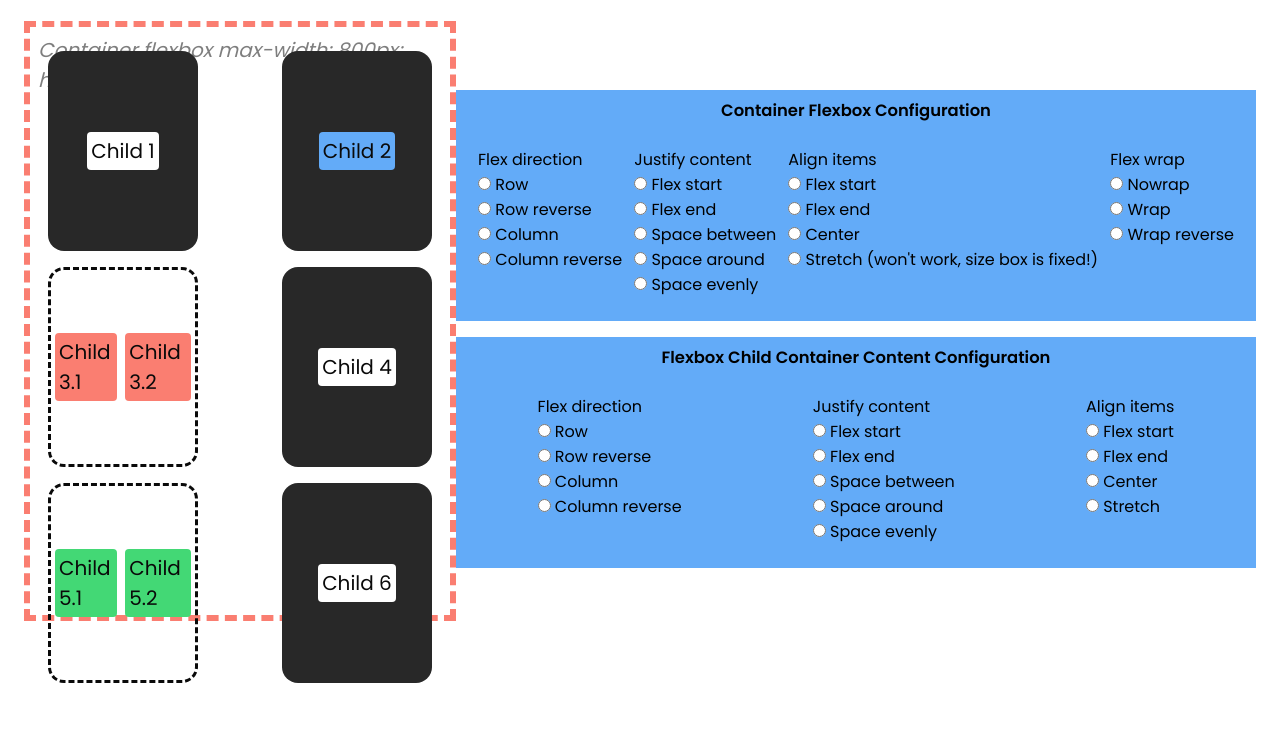
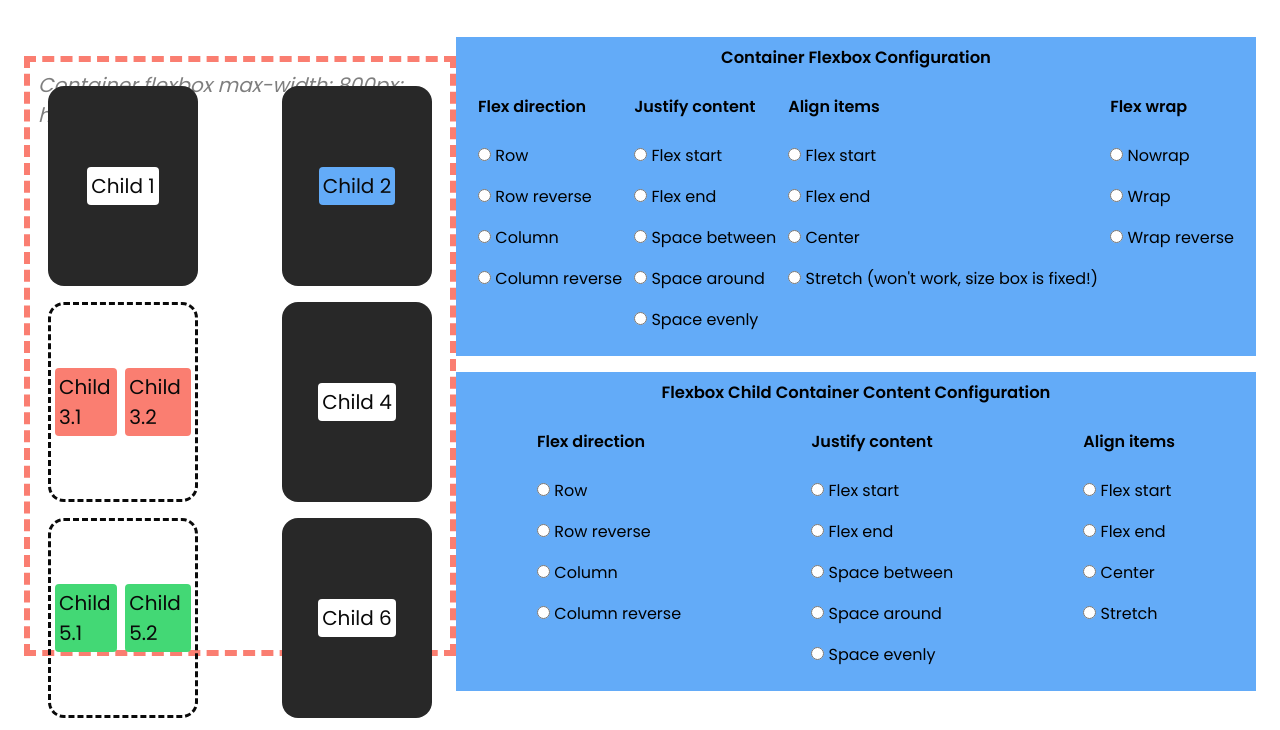
Before and after one commit to kmmaniez/flexbox-playground, a plain HTML site: page index.html in a window 1280 px wide. Shown: the part 70-800 px from the top of the page. Drawn offline with Linux system fonts and the light colour scheme.

Commit message:
Add label & from style

```diff
--- a/src/main.css
+++ b/src/main.css
@@ -132,3 +132,16 @@ h1{
 .container .box:nth-child(5) p{
     background-color: var(--green);
 }
+
+/* Label & Form */
+label{
+    margin-bottom: 8px;
+    cursor: pointer;
+}
+#categorylabel{
+    font-weight: 600;
+}
+
+.form-group{
+    margin-top: 16px;
+}
```
